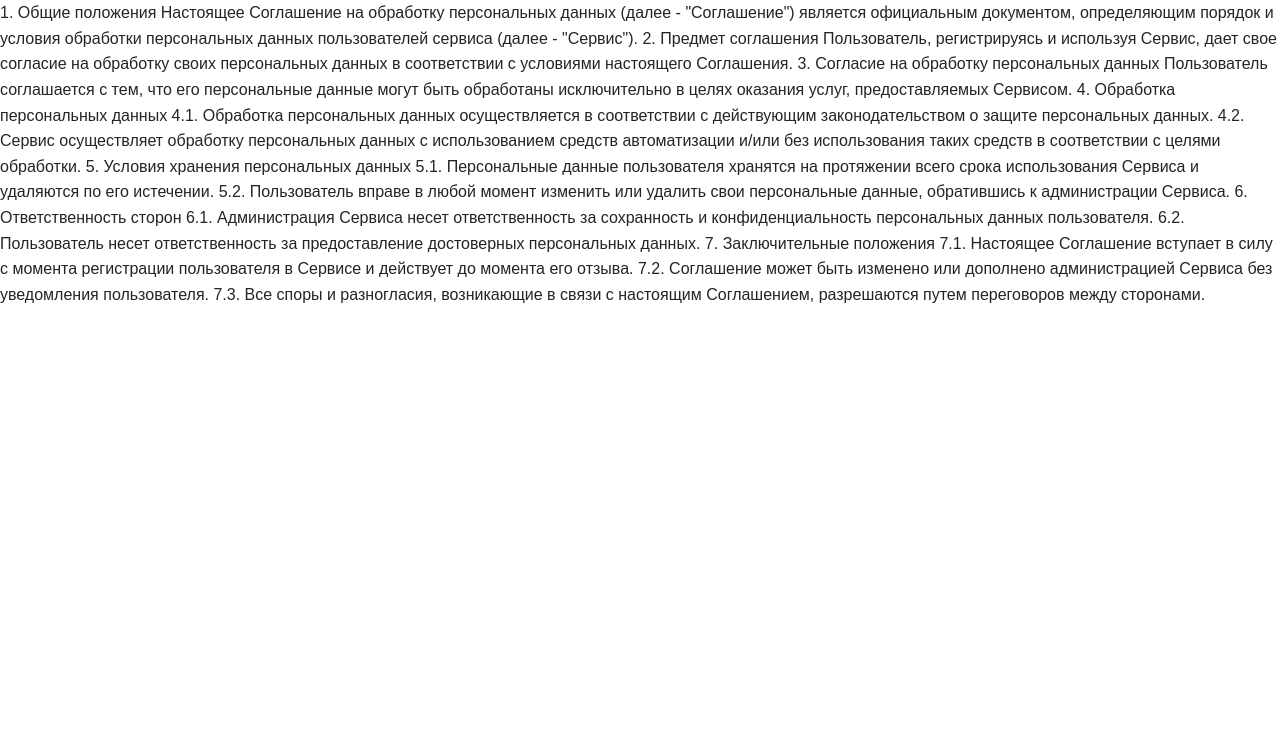
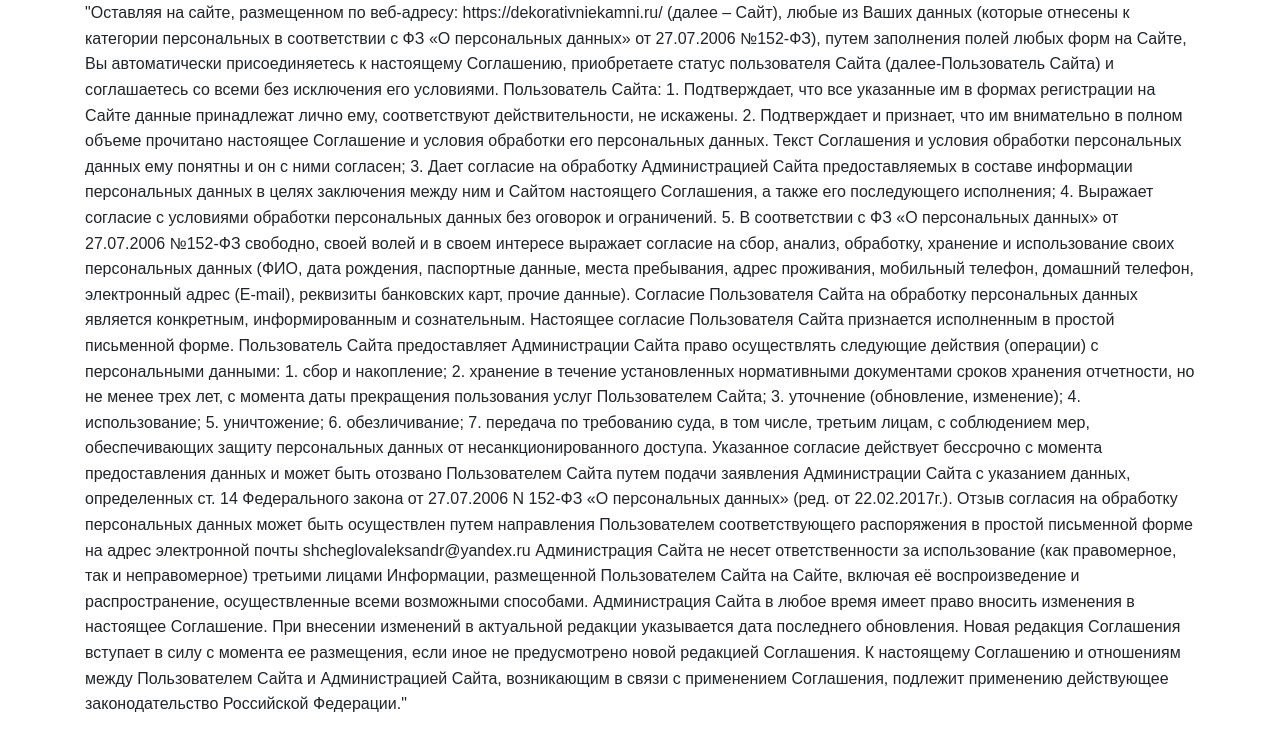
Before and after one commit to Egor-record/kamni, a website: page public/soglashenie.html in a window 1280 px wide. Shown: the part 59-800 px from the top of the page. Drawn offline with Linux system fonts and the light colour scheme.

Commit message:
new soglasenie +  click to copy

```diff
--- a/public/soglashenie.html
+++ b/public/soglashenie.html
@@ -18,43 +18,38 @@
 	<link rel='shortlink' href='index.html' />
 	<!--[if lt IE 9]> <script src="//html5shiv.googlecode.com/svn/trunk/html5.js"></script> <![endif]-->
 </head>
-    <body class="home page-template-default page page-id-1960">
+    <body class="home page-template-default page page-id-1960 container">
         <h1>Соглашение на обработку персональных данных</h1>
-1. Общие положения
+		"Оставляя на сайте, размещенном по веб-адресу: https://dekorativniekamni.ru/ (далее – Сайт), любые из Ваших данных (которые отнесены к категории персональных в соответствии с ФЗ «О персональных данных» от 27.07.2006 №152-ФЗ), путем заполнения полей любых форм на Сайте, Вы автоматически присоединяетесь к настоящему Соглашению, приобретаете статус пользователя Сайта (далее-Пользователь Сайта) и соглашаетесь со всеми без исключения его условиями.
+Пользователь Сайта:
 
-Настоящее Соглашение на обработку персональных данных (далее - "Соглашение") является официальным документом, определяющим порядок и условия обработки персональных данных пользователей сервиса (далее - "Сервис").
+1. Подтверждает, что все указанные им в формах регистрации на Сайте данные принадлежат лично ему, соответствуют действительности, не искажены.
+2. Подтверждает и признает, что им внимательно в полном объеме прочитано настоящее Соглашение и условия обработки его персональных данных. Текст Соглашения и условия обработки персональных данных ему понятны и он с ними согласен;
+3. Дает согласие на обработку Администрацией Сайта предоставляемых в составе информации персональных данных в целях заключения между ним и Сайтом настоящего Соглашения, а также его последующего исполнения;
+4. Выражает согласие с условиями обработки персональных данных без оговорок и ограничений.
+5. В соответствии с ФЗ «О персональных данных» от 27.07.2006 №152-ФЗ свободно, своей волей и в своем интересе выражает согласие на сбор, анализ, обработку, хранение и использование своих персональных данных (ФИО, дата рождения, паспортные данные, места пребывания, адрес проживания, мобильный телефон, домашний телефон, электронный адрес (E-mail), реквизиты банковских карт, прочие данные).
+Согласие Пользователя Сайта на обработку персональных данных является конкретным, информированным и сознательным.
 
-2. Предмет соглашения
+Настоящее согласие Пользователя Сайта признается исполненным в простой письменной форме.
 
-Пользователь, регистрируясь и используя Сервис, дает свое согласие на обработку своих персональных данных в соответствии с условиями настоящего Соглашения.
+Пользователь Сайта предоставляет Администрации Сайта право осуществлять следующие действия (операции) с персональными данными:
 
-3. Согласие на обработку персональных данных
+1. сбор и накопление;
+2. хранение в течение установленных нормативными документами сроков хранения отчетности, но не менее трех лет, с момента даты прекращения пользования услуг Пользователем Сайта;
+3. уточнение (обновление, изменение);
+4. использование;
+5. уничтожение;
+6. обезличивание;
+7. передача по требованию суда, в том числе, третьим лицам, с соблюдением мер, обеспечивающих защиту персональных данных от несанкционированного доступа.
+Указанное согласие действует бессрочно с момента предоставления данных и может быть отозвано Пользователем Сайта путем подачи заявления Администрации Сайта с указанием данных, определенных ст. 14 Федерального закона от 27.07.2006 N 152-ФЗ «О персональных данных» (ред. от 22.02.2017г.).
 
-Пользователь соглашается с тем, что его персональные данные могут быть обработаны исключительно в целях оказания услуг, предоставляемых Сервисом.
+Отзыв согласия на обработку персональных данных может быть осуществлен путем направления Пользователем соответствующего распоряжения в простой письменной форме на адрес электронной почты shcheglovaleksandr@yandex.ru
 
-4. Обработка персональных данных
+Администрация Сайта не несет ответственности за использование (как правомерное, так и неправомерное) третьими лицами Информации, размещенной Пользователем Сайта на Сайте, включая её воспроизведение и распространение, осуществленные всеми возможными способами.
 
-4.1. Обработка персональных данных осуществляется в соответствии с действующим законодательством о защите персональных данных.
+Администрация Сайта в любое время имеет право вносить изменения в настоящее Соглашение.
 
-4.2. Сервис осуществляет обработку персональных данных с использованием средств автоматизации и/или без использования таких средств в соответствии с целями обработки.
+При внесении изменений в актуальной редакции указывается дата последнего обновления. Новая редакция Соглашения вступает в силу с момента ее размещения, если иное не предусмотрено новой редакцией Соглашения.
 
-5. Условия хранения персональных данных
-
-5.1. Персональные данные пользователя хранятся на протяжении всего срока использования Сервиса и удаляются по его истечении.
-
-5.2. Пользователь вправе в любой момент изменить или удалить свои персональные данные, обратившись к администрации Сервиса.
-
-6. Ответственность сторон
-
-6.1. Администрация Сервиса несет ответственность за сохранность и конфиденциальность персональных данных пользователя.
-
-6.2. Пользователь несет ответственность за предоставление достоверных персональных данных.
-
-7. Заключительные положения
-
-7.1. Настоящее Соглашение вступает в силу с момента регистрации пользователя в Сервисе и действует до момента его отзыва.
-
-7.2. Соглашение может быть изменено или дополнено администрацией Сервиса без уведомления пользователя.
-
-7.3. Все споры и разногласия, возникающие в связи с настоящим Соглашением, разрешаются путем переговоров между сторонами.
+К настоящему Соглашению и отношениям между Пользователем Сайта и Администрацией Сайта, возникающим в связи с применением Соглашения, подлежит применению действующее законодательство Российской Федерации."
 </body></html>
```
Also changed, not shown: public/index.html (+62 -6 lines).
